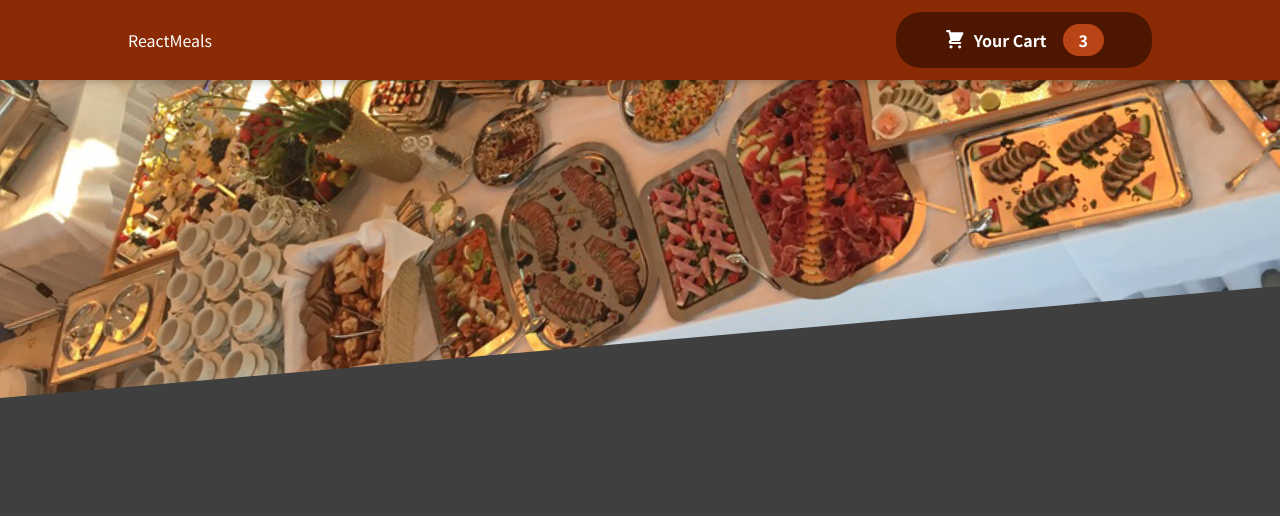
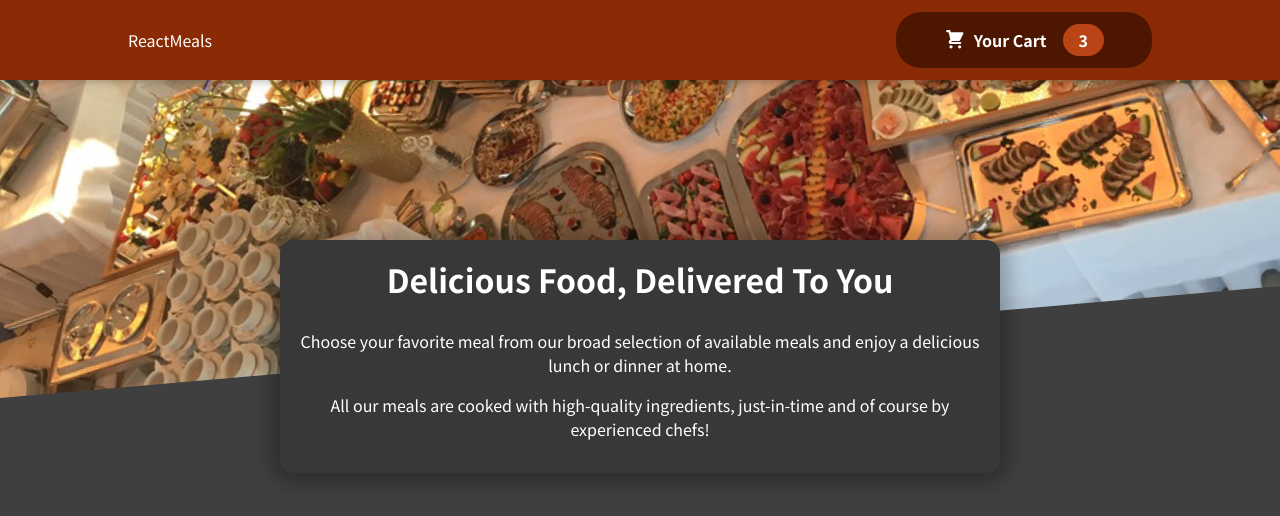
Before and after one commit to SiddheshSoni/restaurant-App, a React (Create React App) app: page / in a window 1280 px wide. Shown: the top 516 px of the page. Built offline with nearby package versions, Linux system fonts and the light colour scheme.

Commit message:
added summary

```diff
--- a/src/App.js
+++ b/src/App.js
@@ -1,10 +1,12 @@
 import React from "react";
 import Header from "./components/Layout/Header";
+import MealsSummary from "./components/Meals/MealsSummary"
 
 function App() {
   return (
     <div className="App">
       <Header />
+      <MealsSummary />
     </div>
   );
 }
--- /dev/null
+++ b/src/components/Meals/MealsSummary.js
@@ -0,0 +1,19 @@
+import React from 'react'
+import classes from "./MealsSummary.module.css"
+const MealsSummary = () => {
+  return (
+    <section className={classes.summary}>
+        <h2>Delicious Food, Delivered To You</h2>
+         <p>
+            Choose your favorite meal from our broad selection of available meals
+            and enjoy a delicious lunch or dinner at home.
+        </p>
+        <p>
+            All our meals are cooked with high-quality ingredients, just-in-time and
+            of course by experienced chefs!
+        </p>
+    </section>
+  )
+}
+
+export default MealsSummary
--- /dev/null
+++ b/src/components/Meals/MealsSummary.module.css
@@ -0,0 +1,18 @@
+.summary {
+  text-align: center;
+  max-width: 45rem;
+  width: 90%;
+  margin: auto;
+  margin-top: -10rem;
+  position: relative;
+  background-color: #383838;
+  color: white;
+  border-radius: 14px;
+  padding: 1rem;
+  box-shadow: 0 1px 18px 10px rgba(0, 0, 0, 0.25);
+}
+
+.summary h2 {
+  font-size: 2rem;
+  margin-top: 0;
+}
```
